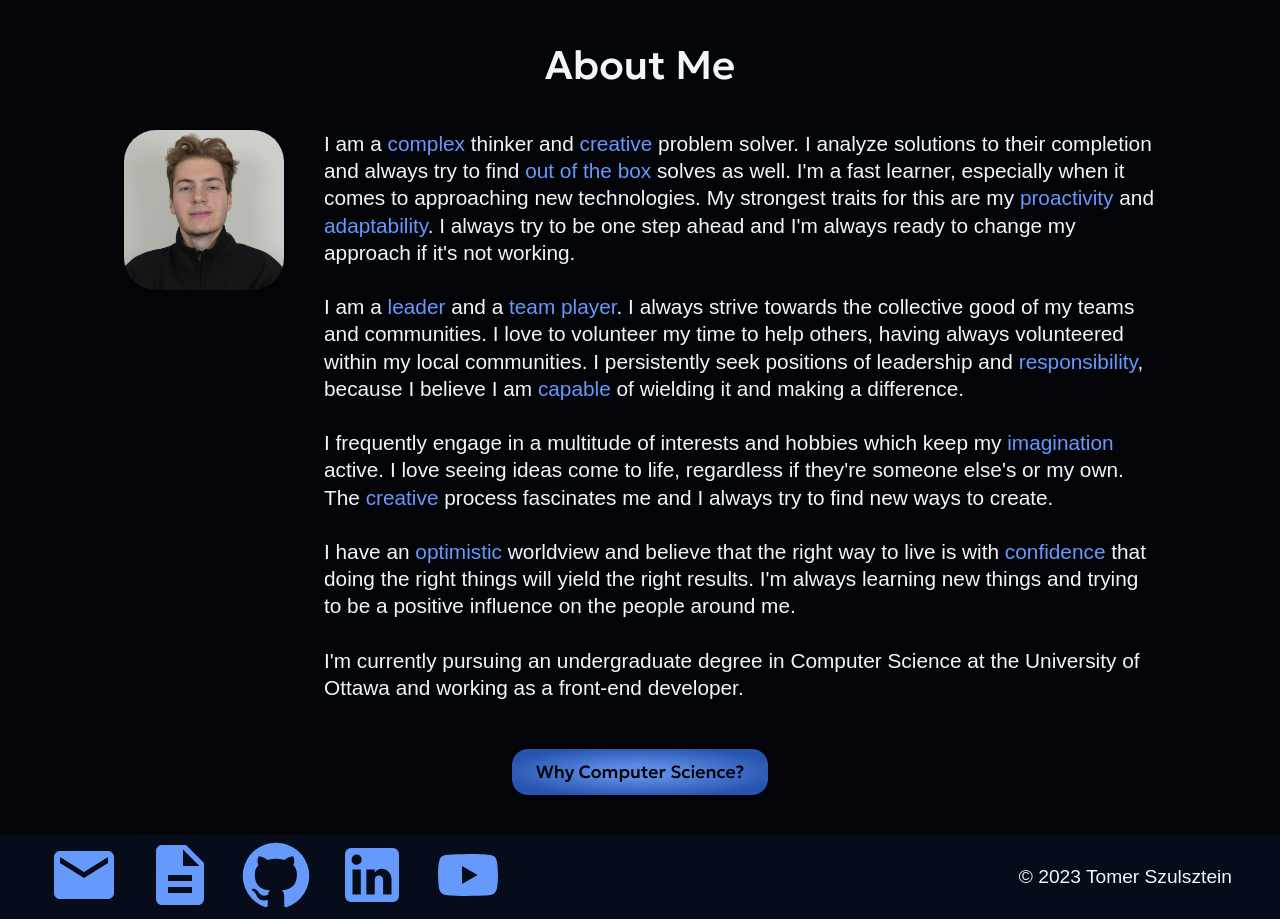
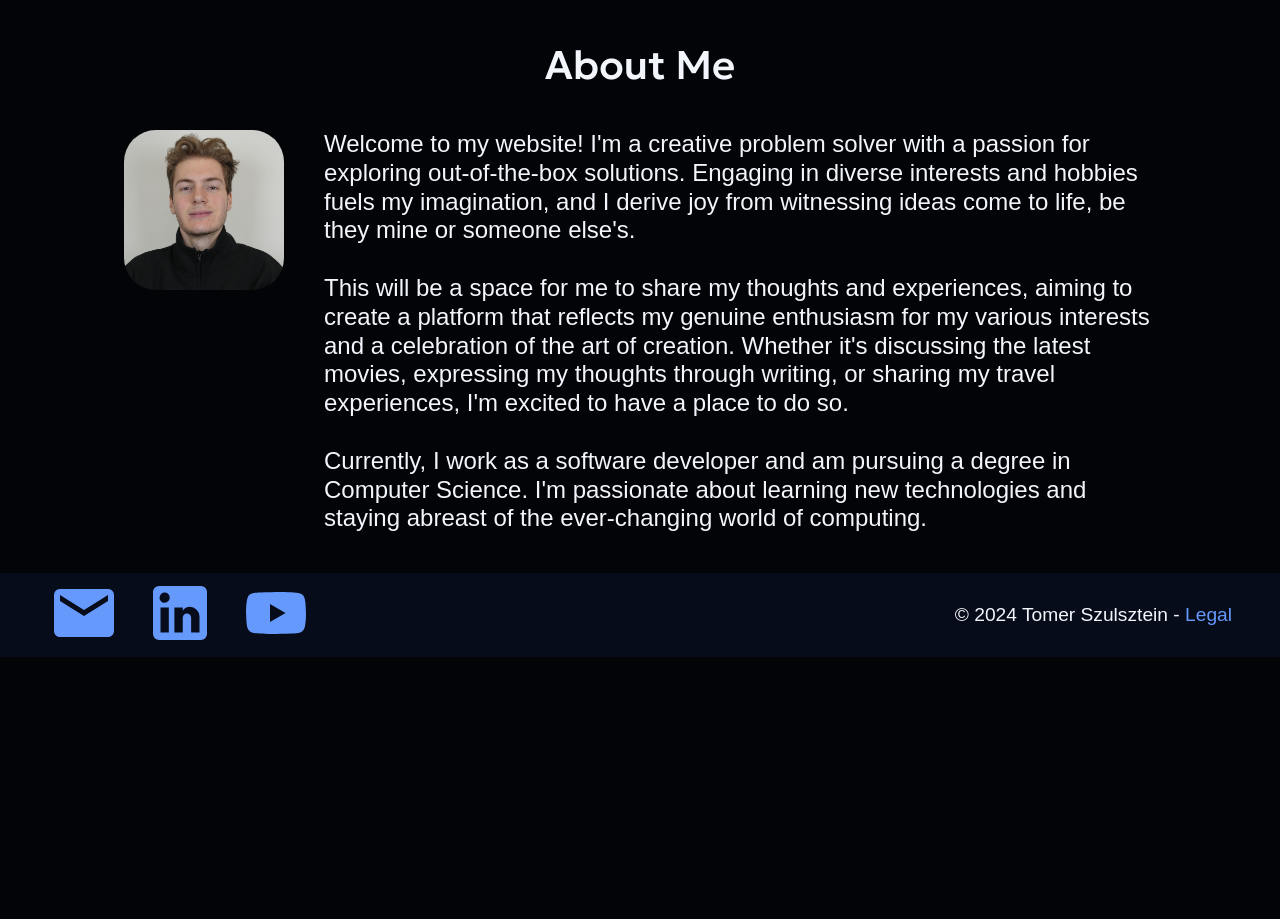
Before and after one commit to tomersz12/tomer-portfolio, a React (Vite) app: page / in a window 1280 px wide. Shown: the part 680-1599 px from the top of the page. After the commit the page ends 1337 px from the top, so only its background shows below. Built offline with nearby package versions, Linux system fonts and the light colour scheme; a web font is replaced by a local one.

Commit message:
reworked

```diff
--- a/src/components/About.tsx
+++ b/src/components/About.tsx
@@ -1,15 +1,6 @@
-import { useState } from 'react';
-
 import Headshot from '../images/headshot.jpg';
 
-import { ClickAwayListener } from '@mui/base/ClickAwayListener';
-
 const About = () => {
-    const [showPopup, setshowPopup] = useState(false);
-
-    const activatePopup = () => {
-        setshowPopup(!showPopup);
-    };
 
     return (
         <div className="about">
@@ -21,69 +12,17 @@ const About = () => {
                     </div>
                     <div className="about-text">
                         <p>
-                            I am a <span className="color">complex</span> thinker
-                            and <span className="color">creative</span> problem solver.
-                            I analyze solutions to their completion and
-                            always try to find <span className="color">out of the box</span> solves as well.
-                            I'm a fast learner, especially when it comes to
-                            approaching new technologies.
-                            My strongest traits for this are
-                            my <span className="color">proactivity</span> and <span className="color">adaptability</span>.
-                            I always try to be one step ahead and I'm always ready to change my approach
-                            if it's not working.
-                            <br/><br/>
-                            I am
-                            a <span className="color">leader</span> and a <span className="color">team player</span>.
-                            I always strive towards the collective good of my teams and communities.
-                            I love to volunteer my time to help others,
-                            having always volunteered within my local communities.
-                            I persistently seek positions of leadership
-                            and <span className="color">responsibility</span>, because I believe I
-                            am <span className="color">capable</span> of
-                            wielding it and making a difference.
-                            <br/><br/>
-                            I frequently engage in a multitude of interests and hobbies which keep
-                            my <span className="color">imagination</span> active. I love seeing ideas
-                            come to life, regardless if they're someone else's or my own.
-                            The <span className="color">creative</span> process fascinates me
-                            and I always try to find new ways to create.
-                            <br/><br/>
-                            I have an <span className="color">optimistic</span> worldview and believe
-                            that the right way to live is with <span className="color">confidence</span> that
-                            doing the right things will yield the right results. I'm always learning new
-                            things and trying to be a positive influence on the people around me.
-                            <br/><br/>
-                            I'm currently pursuing an undergraduate degree in Computer Science at the
-                            University of Ottawa and working as a front-end developer.
+                        Welcome to my website!
+                        I'm a creative problem solver with a passion for exploring out-of-the-box solutions.
+                        Engaging in diverse interests and hobbies fuels my imagination, and I derive joy from witnessing ideas come to life, be they mine or someone else's.
+                        <br/><br/>
+                        This will be a space for me to share my thoughts and experiences, aiming to create a platform that reflects my genuine enthusiasm for my various interests and a celebration of the art of creation.
+                        Whether it's discussing the latest movies, expressing my thoughts through writing, or sharing my travel experiences, I'm excited to have a place to do so.
+                        <br/><br/>
+                        Currently, I work as a software developer and am pursuing a degree in Computer Science.
+                        I'm passionate about learning new technologies and staying abreast of the ever-changing world of computing.
                         </p>
                     </div>
-                </div>
-                <div className={`about-button ${showPopup? 'active' : ''}`} onClick={activatePopup}>
-                    <button>Why Computer Science?</button>
-                </div>
-                {showPopup &&
-                    <ClickAwayListener onClickAway={activatePopup}>
-                    <div className={'button-popup-false'}>
-                        <p>
-                        I grew up in a technology filled household, creating with technology from a very young
-                        age. My dad, who is a computer scientist, was my primary influence in this regard. Seeing the potential
-                        to use technology to create, and enhance people’s lives, motivates me to make a positive
-                        impact with technology. Pursuing a career in computer science allows me to continue
-                        creating and innovating to reach this end.
-                        </p>
-                        <p className="disclaimer">Click anywhere to close.</p>
-                    </div>
-                    </ClickAwayListener>
-                }
-                <div className={`button-popup ${showPopup? 'active' : ''}` }>
-                    <p>
-                    I grew up in a technology filled household, creating with technology from a very young
-                    age. My dad, who is a computer scientist, was my primary influence in this regard. Seeing the potential
-                    to use technology to create, and enhance people’s lives, motivates me to make a positive
-                    impact with technology. Pursuing a career in computer science allows me to continue
-                    creating and innovating to reach this end.
-                    </p>
-                    <p className="disclaimer">Click anywhere to close.</p>
                 </div>
             </div>
         </div>
--- a/src/components/Footer.tsx
+++ b/src/components/Footer.tsx
@@ -1,10 +1,10 @@
 import EmailIcon from '@mui/icons-material/Email';
-import DescriptionIcon from '@mui/icons-material/Description';
-import GitHubIcon from '@mui/icons-material/GitHub';
+// import DescriptionIcon from '@mui/icons-material/Description';
+// import GitHubIcon from '@mui/icons-material/GitHub';
 import LinkedInIcon from '@mui/icons-material/LinkedIn';
 import YouTubeIcon from '@mui/icons-material/YouTube';
 
-import Resume from '../files/TomerSzulszteinResume_Sep19-2023.pdf';
+// import Resume from '../files/TomerSzulszteinResume_Sep19-2023.pdf';
 
 const Footer = () => {
     return (
@@ -12,15 +12,15 @@ const Footer = () => {
             <div className="footer">
                 <div className="footer-content">
                     <div className="footer-links">
-                        <a href={'mailto:tomeruchisz@gmail.com'} title="Email Me" target="_blank">
+                        <a href={'mailto:tomerszulsztein@gmail.com'} title="Email Me" target="_blank">
                             <EmailIcon className="icon"/>
                         </a>
-                        <a href={Resume} target="_blank">
+                        {/* <a href={Resume} target="_blank">
                             <DescriptionIcon className="icon"/>
-                        </a>
-                        <a href="https://github.com/tomersz12" target="_blank">
+                        </a> */}
+                        {/* <a href="https://github.com/tomersz12" target="_blank">
                             <GitHubIcon className="icon"/>
-                        </a>
+                        </a> */}
                         <a href="https://www.linkedin.com/in/tomersz12/" target="_blank">
                             <LinkedInIcon className="icon"/>
                         </a>
@@ -28,8 +28,8 @@ const Footer = () => {
                             <YouTubeIcon className="icon"/>
                         </a>
                     </div>
-                    <p>&copy; 2023 Tomer Szulsztein </p>
-                    {/* - <a href="/legal">Legal</a> */}
+                    <p>&copy; 2024 Tomer Szulsztein
+                    - <a href="/legal">Legal</a> </p>
                 </div>
             </div>
         </>
--- a/src/components/Hero.tsx
+++ b/src/components/Hero.tsx
@@ -3,20 +3,15 @@ import { useState, useEffect, useRef } from 'react';
 const interests = [
     "Creating",
     "Learning",
-    "Making a difference",
     "Writing",
     "Traveling",
     "Cinema",
-	"Volunteering",
     "Programming",
     "Soccer",
     "Comic books",
-	"Event Planning",
     "Doing things my way",
 	"Accounting",
-    "Board games",
     "Video editing",
-    "Sushi",
     "Philosophy",
 ].sort(() => Math.random() - 0.5);
 
--- a/src/scss/index.scss
+++ b/src/scss/index.scss
@@ -120,8 +120,8 @@ h1, h2, h3, h4, h5, h6 {
                 p {
                     margin: 0;
                     width: 65vw;
-                    font-size: 1.3rem;
-                    line-height: 1.7rem;
+                    font-size: 1.5rem;
+                    line-height: 1.8rem;
                     .color {
                         color: $primary;
                     }
@@ -135,78 +135,6 @@ h1, h2, h3, h4, h5, h6 {
                     place-items: center;
                 }
             }
-        }
-        .about-button {
-            margin-top: 3rem;
-            display: grid;
-            place-items: center;
-            button {
-                background: radial-gradient(ellipse at center, $primary 20%, $accent 80%);
-                border: none;
-                border-radius: 1rem;
-                padding: .75rem 1.5rem;
-                font-size: 1.1rem;
-                color: $background;
-                transition: all 0.3s ease-in-out;
-                font-family: $header-font;
-                opacity: 0.9;
-                cursor: pointer;
-            }
-            :hover {
-                opacity: 0.58;
-            }
-            &.active {
-                button {
-                    opacity: 1;
-                    box-shadow: 0px 0px 1rem 0px $accent;
-                }
-            }
-        }
-        .button-popup {
-            p {
-                margin: 1rem;
-            }
-            position: absolute;
-            background: $accent;
-            transition: opacity 0.4s ease-in-out, transform 0.4s ease-in-out;
-            transform: translateY(15rem);
-            opacity: 0;
-            border: $primary 0.25rem solid;
-            border-radius: 1rem;
-            padding: 1rem 2rem;
-            font-size: 1.3rem;
-            line-height: 1.7rem;
-            width: 50vw;
-            pointer-events: none;
-            @media screen and (orientation: portrait) {
-                margin-top: 75rem;
-            }
-            &.active {
-                opacity: 1;
-                transform: translateY(0px);
-                pointer-events: all;
-            }
-        }
-        .button-popup-false {
-            position: absolute;
-            opacity: 0;
-            border: $primary 0.25rem solid;
-            border-radius: 1rem;
-            padding: 1rem 2rem;
-            font-size: 1.3rem;
-            line-height: 1.7rem;
-            width: 50vw;
-            pointer-events: none;
-            @media screen and (orientation: portrait) {
-                margin-top: 75rem;
-            }
-            &.active {
-                pointer-events: all;
-            }
-        }
-        .disclaimer {
-            color: $secondary;
-            text-align: center;
         }
     }
 }
@@ -316,11 +244,15 @@ h1, h2, h3, h4, h5, h6 {
         animation: fadeIn 0.5s linear;
         box-shadow: 0.1rem 0.1rem 0.5rem 0.1rem $secondary;
     }
+    a:hover {
+        .icon {
+            color: $text;
+            box-shadow: 0px 0px 1rem 0px $accent;
+        }
+    }
     a:active {
         .icon {
-            color: $text;
             transform: scale(0.9);
-            box-shadow: 0px 0px 1rem 0px $accent;
         }
     }
     h1 {
```
